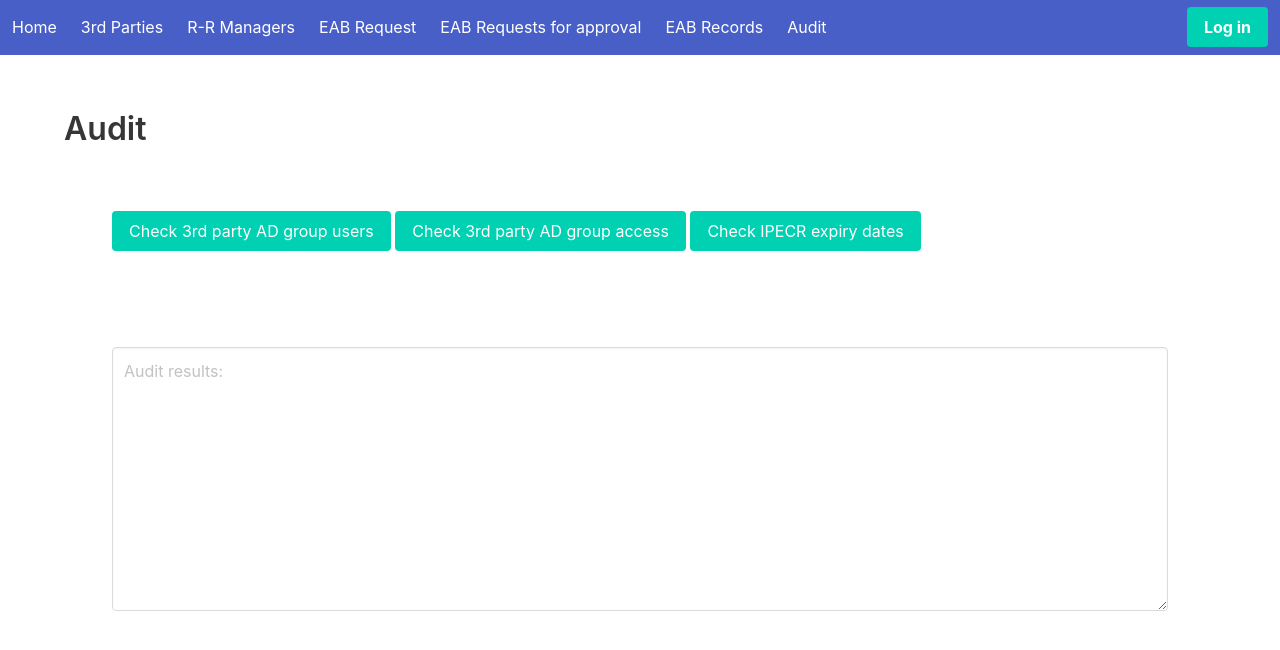
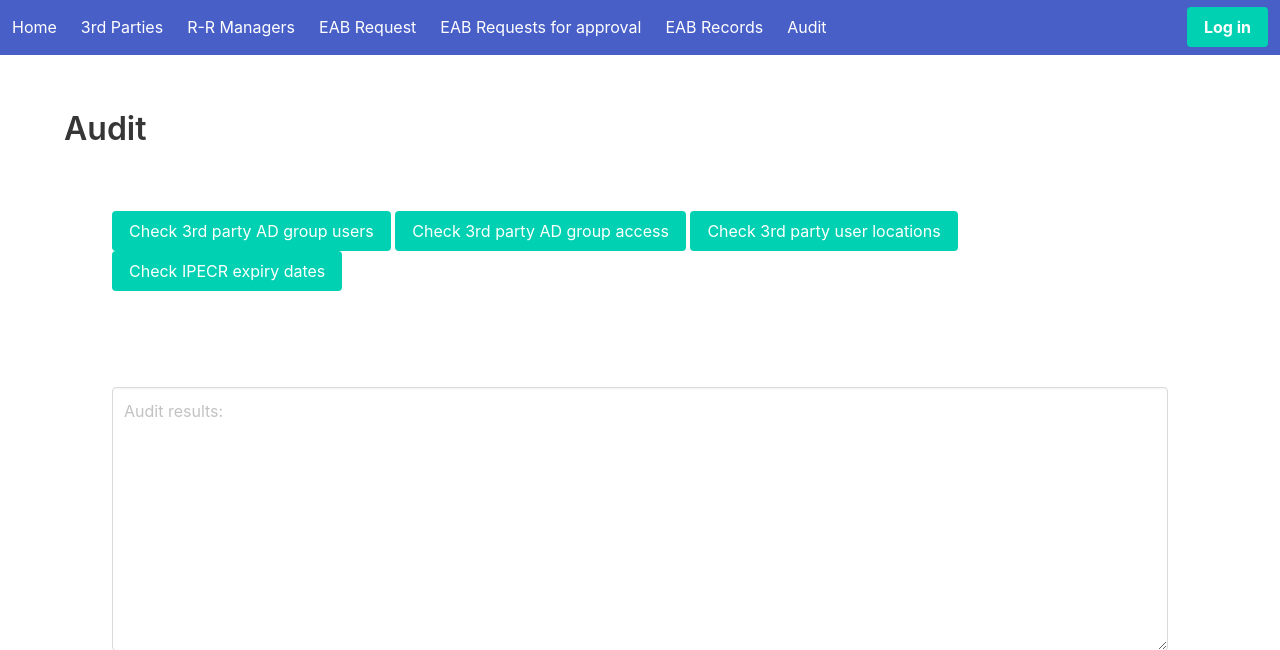
Before and after one commit to diarmuidclarke/cetus, a Django app: page /audit/ in a window 1280 px wide. Shown: the part 162-812 px from the top of the page. Before the commit the page ends 773 px from the top, so only its background shows below. Run offline with Django 3.2, Linux system fonts and the light colour scheme; some libraries are stand-ins or nearby versions.

Commit message:
audit addition

```diff
--- a/cetusSite/cetus3pur/templates/cetus3pur/Audit.html
+++ b/cetusSite/cetus3pur/templates/cetus3pur/Audit.html
@@ -7,6 +7,7 @@
         <div class="section">
             <a class="button is-primary">Check 3rd party AD group users</a>
             <a class="button is-primary">Check 3rd party AD group access</a>
+            <a class="button is-primary">Check 3rd party user locations</a>
             <a class="button is-primary">Check IPECR expiry dates</a>
         </div>
         <div class="section">
```
